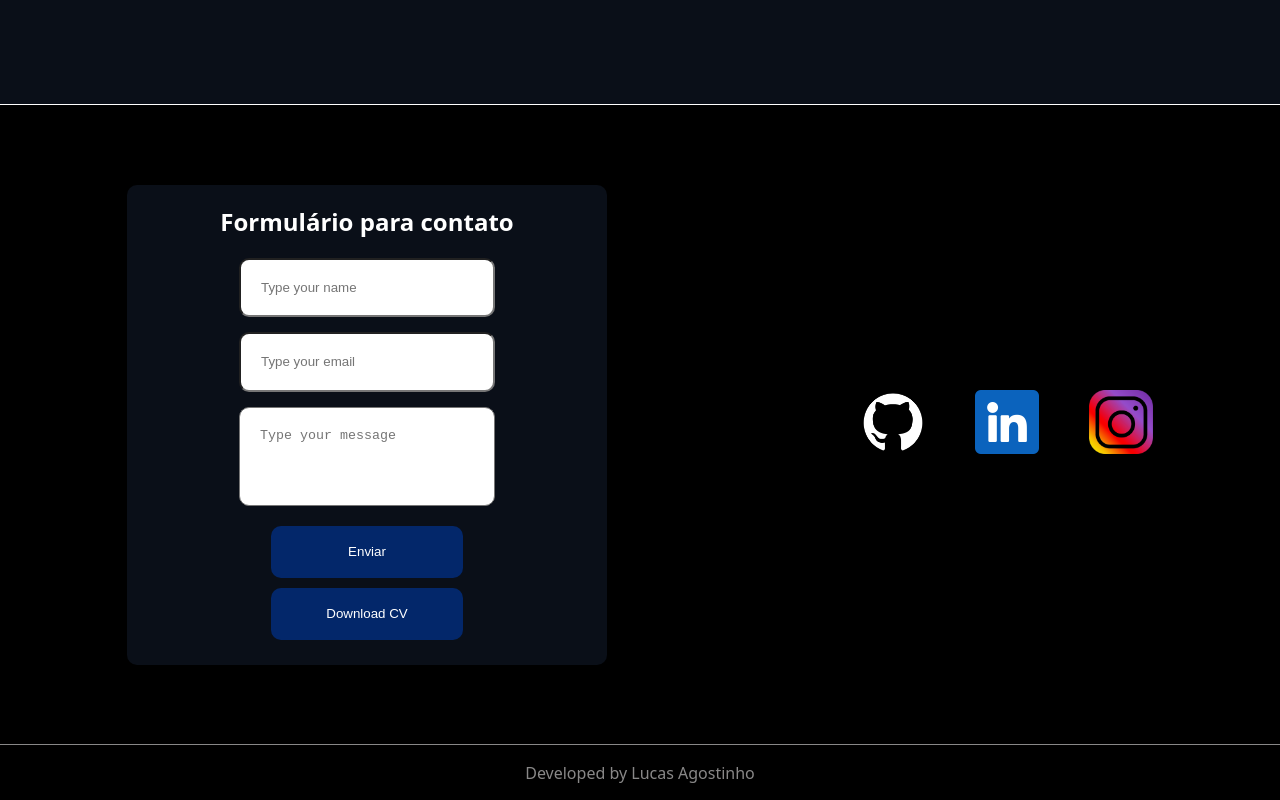
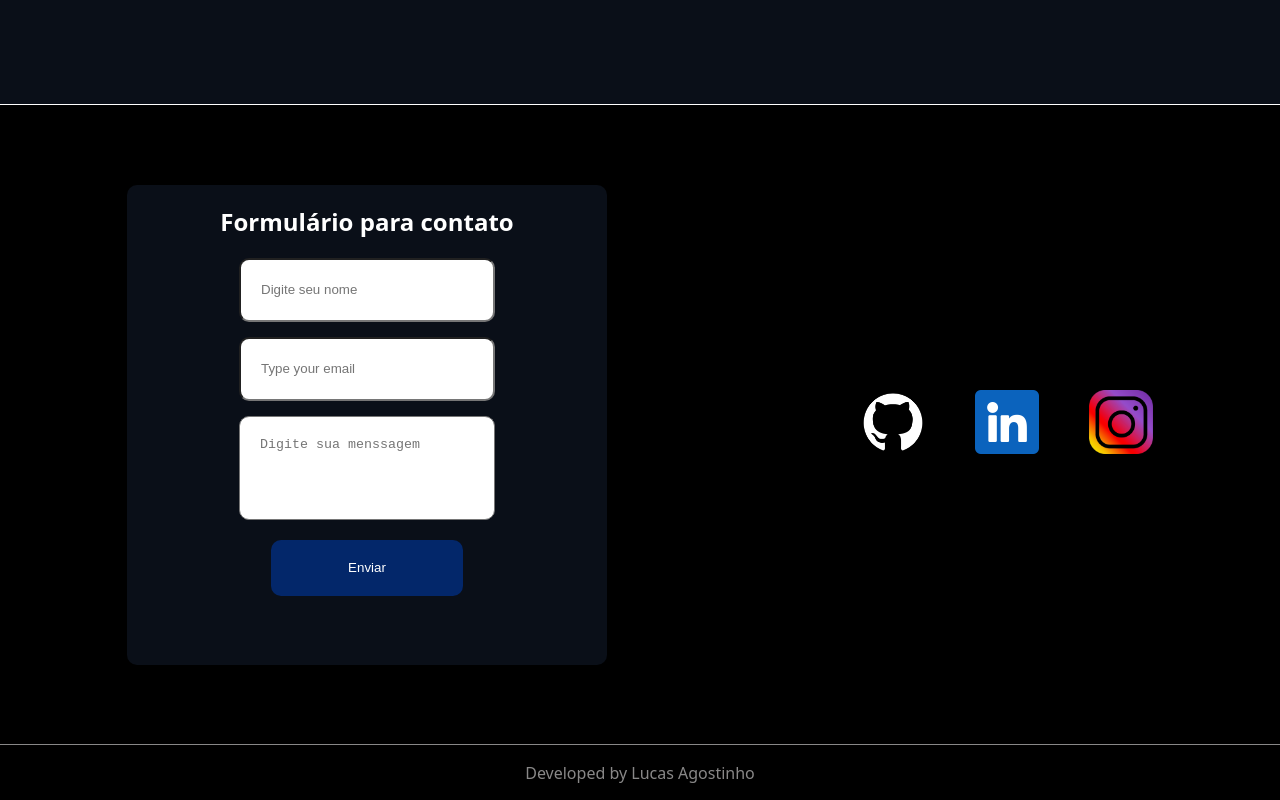
Before and after one commit to LucasBelgamann/MyPortfolio, a React (Create React App) app: page / in a window 1280 px wide. Shown: the part 3036-3836 px from the top of the page. Built offline with nearby package versions, Linux system fonts and the light colour scheme.

Commit message:
feat: static forms

```diff
--- a/src/components/footer/Footer.css
+++ b/src/components/footer/Footer.css
@@ -144,7 +144,7 @@
   }
 
   .form {
-    height: 65vh;
+    height: 60vh;
     width: 90vw;
   }
 
--- a/src/components/footer/Footer.jsx
+++ b/src/components/footer/Footer.jsx
@@ -7,21 +7,35 @@ function Footer() {
   return (
     <div>
       <div className="container-form">
-        <form className="form">
+        <form
+          className="form"
+          action="https://api.staticforms.xyz/submit"
+          method="post"
+        >
           <h2 id="footer">Formulário para contato</h2>
-          <input type="text" placeholder="Type your name"/>
-          <input type="email" placeholder="Type your email" />
-          <textarea placeholder="Type your message" />
+          <input
+            type="hidden"
+            name="accessKey"
+            value="a90e6195-838c-47e5-90c0-80ba0cda36fd"
+          />
+          <input
+            type="hidden"
+            name="redirectTo"
+            value="https://my-portfolio-git-main-lucasbelgamann.vercel.app/"
+          ></input>
+          <input type="text"  name="name" placeholder="Digite seu nome" />
+          <input type="email" name="email" placeholder="Type your email" />
+          <textarea placeholder="Digite sua menssagem" name="message" />
           <button type="submit">Enviar</button>
-          <button type="submit">
-          <a href="/curriculo.pdf" download>Download CV</a>
-          </button>
         </form>
-       <div className="links">
+        <div className="links">
           <a href="https://github.com/LucasBelgamann">
             <img src={git} alt="github" />
           </a>
-          <a href="https://www.linkedin.com/in/lucasbelgamann/" className="linked">
+          <a
+            href="https://www.linkedin.com/in/lucasbelgamann/"
+            className="linked"
+          >
             <img src={linkedin} alt="linkedin" />
           </a>
           <a href="https://www.instagram.com/lucasag0stinh0/">
```
